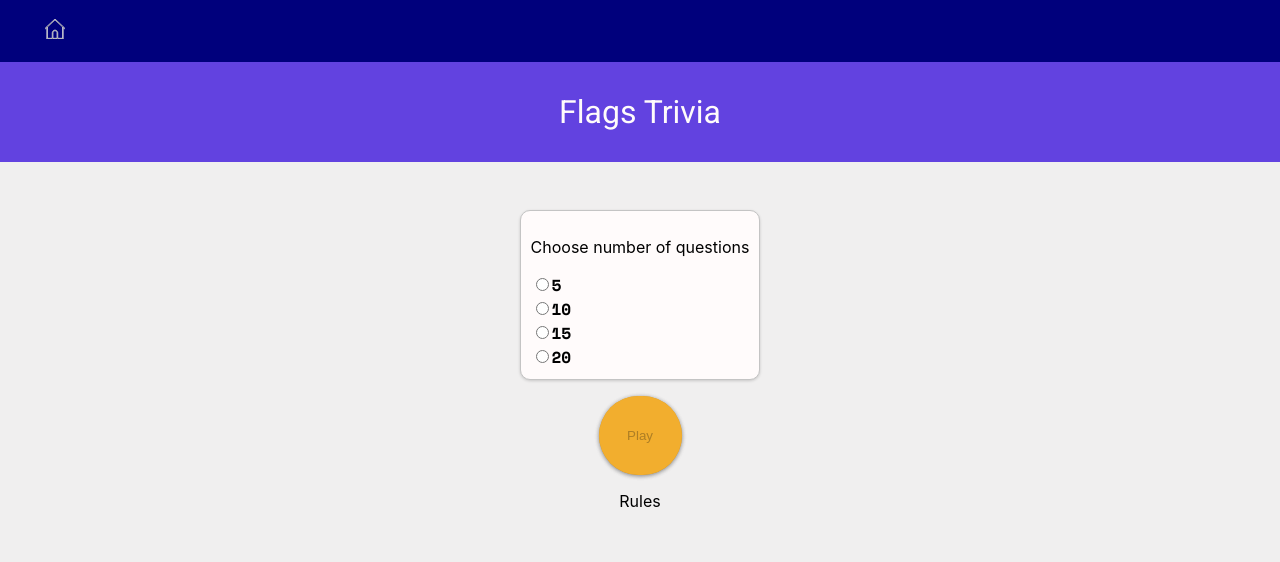
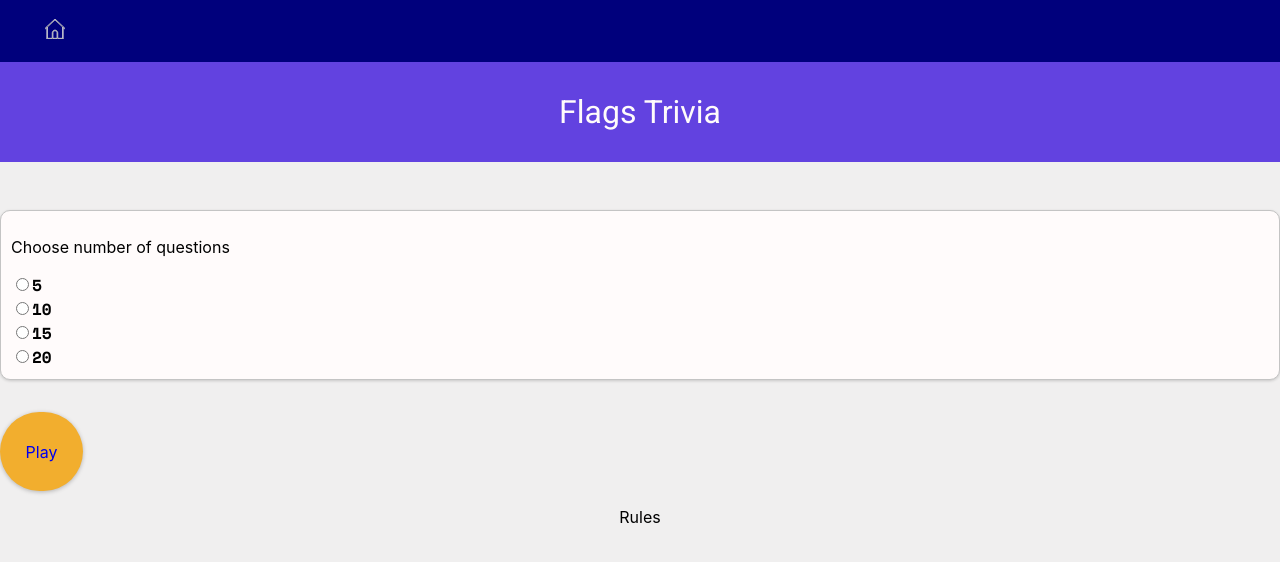
Before and after one commit to ElsaDesta/flags-quizz, a React (Create React App) app: page / in a window 1280 px wide. Shown: the top 562 px of the page. Built offline with nearby package versions, Linux system fonts and the light colour scheme.

Commit message:
fixing semantic issues

```diff
--- a/src/App.js
+++ b/src/App.js
@@ -1,7 +1,7 @@
 import "./StyleSheets/global.scss";
 import Home from "./pages/Home";
 import Navbar from "./components/Navbar";
-import { BrowserRouter, Route, Switch } from "react-router-dom";
+import { BrowserRouter, Route,  Switch } from "react-router-dom";
 import React, { Component } from "react";
 import TriviaScreen from "./pages/TriviaScreen";
 
--- a/src/StyleSheets/Home.scss
+++ b/src/StyleSheets/Home.scss
@@ -46,18 +46,18 @@ button {
   width: 83px;
   height: 79px;
   background: #f2ae2e;
-  box-shadow: 0px 1px 4px rgba(0, 0, 0, 0.25);
+  box-shadow: 0 1px 4px rgba(0, 0, 0, 0.25);
   border-radius: 100px;
-  left: 60%;
-}
-.play-component {
   display: flex;
   justify-content: center;
-  margin-top: 1em;
+  align-items: center;
+  text-decoration: none;
+  align-self: center;
+  margin-top: 2em;
 }
+
 .rules-component {
   position: relative;
-
   display: flex;
   justify-content: center;
 }
--- a/src/StyleSheets/global.scss
+++ b/src/StyleSheets/global.scss
@@ -26,3 +26,11 @@ $grey: #c4c4c4;
 $yellow: #f2ae2e;
 $tooltip: #4f4e4e;
 $paleblue: #dbd6ff;
+
+body {
+  transition: opacity ease-in 4s;
+  transition-property: opacity;
+  transition-duration: 4s;
+  transition-timing-function: ease-in;
+  transition-delay: 0s;
+}
--- a/src/StyleSheets/trivia.scss
+++ b/src/StyleSheets/trivia.scss
@@ -1,3 +1,4 @@
+@import"./global.scss";
 button {
   border: none;
 }
@@ -78,16 +79,9 @@ button {
   background-color: #37eee6;
   color: #262626;
   border: none;
-  box-shadow: 2px 10px 4px rgba(0, 0, 0, 0.25), 0 4px 4px rgba(0, 0, 0, 0.25),
-    0 4px 4px rgba(0, 0, 0, 0.25);
+  box-shadow: 2px 5px 4px $grey;
 }
-.next_component {
-  //margin-top: 30px;
-  justify-content: center;
-  display: flex;
-  visibility: visible;
-  padding-bottom: 40px;
-}
+
 .btn_next {
   background: #f2ae2e;
   box-shadow: 0 1px 3px rgba(0, 0, 0, 0.3);
@@ -104,7 +98,7 @@ button {
   border-radius: 40px;
   cursor: pointer;
   &:focus {
-    outline: none;
+    outline: transparent;
   }
 }
 .btn_hint {
--- a/src/components/Navbar.js
+++ b/src/components/Navbar.js
@@ -1,5 +1,5 @@
 import React from "react";
-import {NavLink } from "react-router-dom";
+import {Link } from "react-router-dom";
 import "../StyleSheets/navbar.scss";
 import homesvg from "../images/home.svg";
 
@@ -9,7 +9,7 @@ const Navbar = (props) => {
     <nav className="top-nav">
       <ul>
         <li className="nav-home-icon">
-<NavLink to="/"> <img src={homesvg} alt="home icon" /></NavLink>
+<Link to="/"> <img src={homesvg} alt="home icon" /></Link>
         </li>
       </ul>
     </nav>
--- /dev/null
+++ b/src/components/Options.js
@@ -0,0 +1,23 @@
+import React from "react";
+
+export default function Options(props) {
+  return (
+    <div className="radio-btns" onChange={props.onChange}>
+      <label>
+        <input type="radio" value="5" name="option" />5
+      </label>
+      <label>
+        <input type="radio" value="10" name="option" />
+        10
+      </label>
+      <label>
+        <input type="radio" value="15" name="option" />
+        15
+      </label>
+      <label>
+        <input type="radio" value="20" name="option" />
+        20
+      </label>
+    </div>
+  );
+}
--- a/src/components/QuestionCard.js
+++ b/src/components/QuestionCard.js
@@ -1,44 +1,37 @@
 import React from "react";
 
 const QuestionCard = (props) => {
-  const flash = props.flash;
   const options = props.options;
 
-
   return (
-    <div className="game_wrapper">
-      <div className="header_component"></div>
-      <div className="question_component">
-        <img className="flag" src={props.quizSvg} alt="icon-flag-country" />
-      </div>
+    <>
+      <figure className="question_component" data-test="question-component">
+        <img className="flag" src={props.quizSvg} alt={props.quiz} />
+      </figure>
 
       <div className="btn_hint">
         <span className="hint-icon">?!</span>
-        <span className="hint">Hint coming soon</span>
+        <p className="hint">Hint coming soon</p>
       </div>
 
-      <div className="answer_component">
-        <h3
-          style={{ visibility: flash ? "visible" : "hidden" }}
-          className="flash"
-        >
-          {flash}
-        </h3>
+      <div className="answer_component" data-testid="answer-component">
+        <h3>{props.flash}</h3>
         {options
-          ? options.map((el, index) => (
+          ? options.map((el) => (
               <button
-                key={index}
+                key={el}
                 disabled={props.disabled}
                 className="btn_answer"
                 onClick={props.onClick}
                 value={el}
+                type="button"
               >
                 {el}
               </button>
             ))
-          : null}
+          : "loading..."}
       </div>
-    </div>
+    </>
   );
 };
 
--- a/src/index.js
+++ b/src/index.js
@@ -14,7 +14,10 @@ const store = createStore(
   composeWithDevTools(applyMiddleware(thunk))
 );
 
-ReactDOM.render(
+if(process.env.NODE_ENV !== 'production') {
+import ('react-axe').then(axe => {
+  axe.default(React, ReactDOM, 1000);
+ ReactDOM.render(
   <Provider store={store}>
   <React.StrictMode>
     <App />
@@ -23,6 +26,20 @@ ReactDOM.render(
   ,
   document.getElementById("root")
 );
+})
+} else {
+  ReactDOM.render(
+    <Provider store={store}>
+    <React.StrictMode>
+      <App />
+    </React.StrictMode>
+    </Provider>
+    ,
+    document.getElementById("root")
+  );
+
+}
+
 
 // If you want your app to work offline and load faster, you can change
 // unregister() to register() below. Note this comes with some pitfalls.
--- a/src/pages/Home.js
+++ b/src/pages/Home.js
@@ -1,8 +1,9 @@
 import "../StyleSheets/Home.scss";
-import { NavLink } from "react-router-dom";
+import { Link } from "react-router-dom";
 import React, { Component } from "react";
 import { connect } from "react-redux";
 import { addChoice, removeChoice } from "../action";
+import Options from "../components/Options";
 
 class Home extends Component {
   state = {
@@ -13,13 +14,15 @@ class Home extends Component {
   componentDidMount() {
     this.props.removeChoice();
   }
+
+  /* prevent play button if no option has been selected*/
   handlePlay = (e) => {
     this.state.disabled
       ? e.preventDefault()
       : this.props.addChoice(this.state.selectedOption);
   };
 
-  setOption = (e) => {
+  selectOption = (e) => {
     console.log(e.target.value);
     this.setState({
       selectedOption: e.target.value,
@@ -29,43 +32,25 @@ class Home extends Component {
 
   render() {
     return (
-      <div className="home-game_wrapper">
+      <>
+
         <header className="home-header">
           <h1>Flags Trivia</h1>
         </header>
-        <section className="options-wrapper">
-          <p>Choose number of questions</p>
-          <div className="radio-btns" onChange={this.setOption}>
-            <label>
-              <input type="radio" value="5" name="option" />5
-            </label>
-            <label>
-              <input type="radio" value="10" name="option" />
-              10
-            </label>
-            <label>
-              <input type="radio" value="15" name="option" />
-              15
-            </label>
-            <label>
-              <input type="radio" value="20" name="option" />
-              20
-            </label>
-          </div>
+        <section className="options-wrapper" name="select option" role="main" >
+          <p role="contentinfo">Choose number of questions</p>
+          <Options onChange={this.selectOption} />
         </section>
+            <nav> <Link
+          onClick={this.handlePlay}
+          className="play-btn"
+          disabled={this.state.disabled}
+          to="/triviascreen"
+        >
+          {" "}
+          Play
+                  </Link>{" "}</nav>
 
-        <div className="play-component">
-          <NavLink
-            className="play-btn"
-            onClick={this.handlePlay}
-            to="/triviascreen"
-          >
-            <button className="play-btn" disabled={this.state.disabled}>
-              {" "}
-              Play{" "}
-            </button>{" "}
-          </NavLink>
-        </div>
         <div className="rules-component">
           <p>Rules</p>
           {/* <span className="rules">
@@ -73,7 +58,7 @@ class Home extends Component {
             to get a hint.
           </span> */}
         </div>
-      </div>
+     </>
     );
   }
 }
--- a/src/pages/TriviaScreen.js
+++ b/src/pages/TriviaScreen.js
@@ -20,9 +20,8 @@ export class TriviaScreen extends Component {
     quiz: "",
     quizSvg: "",
     flash: "",
-    selected: "",
     currentQuestion: "",
-    disabled: false
+    disabled: false,
   };
 
   buildQuiz = () => {
@@ -50,7 +49,7 @@ export class TriviaScreen extends Component {
         currentQuestion: prevState.currentQuestion + 1,
       }));
       this.buildQuiz();
-      this.setState({ flash: "" , disabled: false});
+      this.setState({ flash: "", disabled: false });
     }
   };
 
@@ -69,7 +68,7 @@ export class TriviaScreen extends Component {
   };
 
   render() {
-    const { options, quizSvg, flash } = this.state;
+    const { options, quizSvg, flash, quiz } = this.state;
     return (
       <div className="main_wrapper">
         <div className="top_wrapper">
@@ -79,30 +78,19 @@ export class TriviaScreen extends Component {
           <div className="top_left">
             {" "}
             <h3>
-             Question:{this.state.currentQuestion}/{this.props.choice}
+              Question:{this.state.currentQuestion}/{this.props.choice}
             </h3>{" "}
           </div>
         </div>
 
         <QuestionCard
-          onClick={this.handleAnswerInput}
-          options={options}
-          quizSvg={quizSvg}
-          flash={flash}
-          disabled={this.state.disabled}
+         {...this.props}
         />
 
-        <div
-          className="next_component"
-          style={{
-            visibility: flash === "game over!" ? false : true,
-          }}
-        >
-          <button className="btn_next" onClick={this.handleNextQuestion}>
-            {" "}
-            next question
-          </button>
-        </div>
+        <button className="btn_next" onClick={this.handleNextQuestion}>
+          {" "}
+          next question
+        </button>
       </div>
     );
   }
```
Also changed, not shown: package.json (+6 -2 lines), 1 other file (tests, documents, lock files or other folders).
